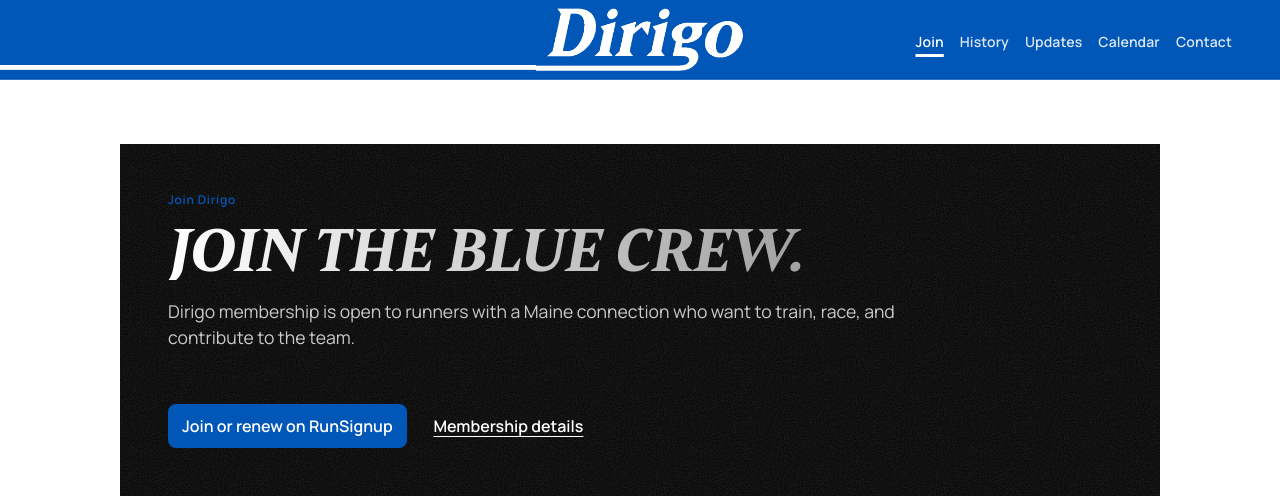
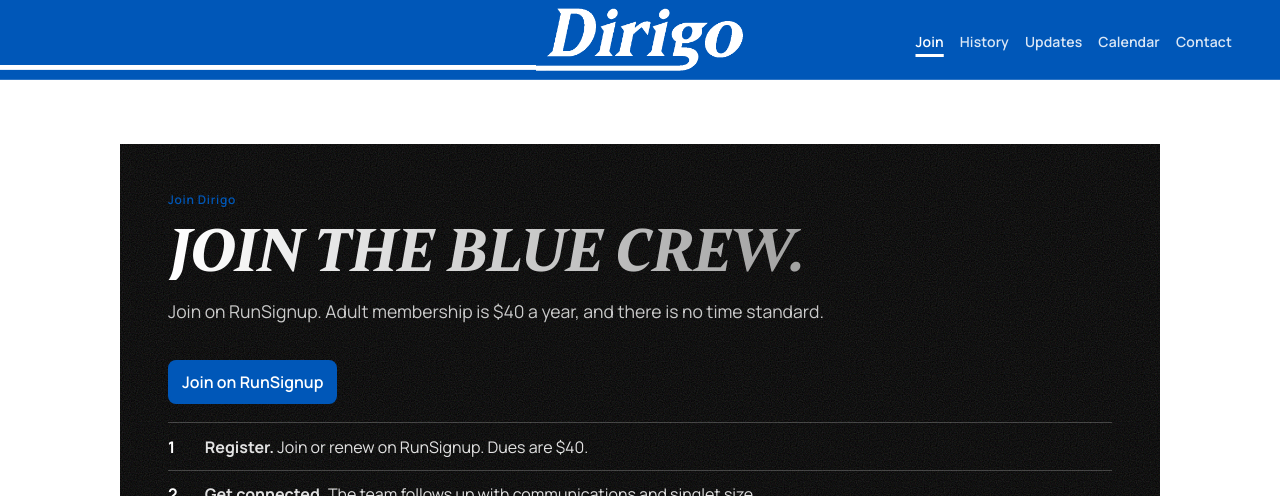
Before and after one commit to dirigorc/dirigorc, a Jekyll site: the page built from join.html, in a window 1280 px wide and 1400 px high. Shown: the top 496 px of the window. Built offline with Jekyll 4.4.1, drawn with Linux system fonts in a browser that asks for light colours; some of the changed text lies outside the part shown; grey boxes are pictures that could not be loaded.

Commit message:
Make calendar taps do something and answer how to join first.
Event titles and date tiles no longer point at themselves. They open the event, registration, results, or other listed link, and stay plain text when there is nowhere to go. The calendar page drops the blank lines the day loop was printing. The join page leads with the RunSignup steps and $40 dues, and loads a smaller photo after that answer.

Fixes #81

Co-authored-by: Crow Norlander <crowjonah@gmail.com>

```diff
--- a/_data/image_dimensions.yml
+++ b/_data/image_dimensions.yml
@@ -200,6 +200,9 @@
 - src: "assets/images/dirigo-history-instagram.jpg"
   width: 1080
   height: 1440
+- src: "assets/images/dirigo-join-instagram-720.jpg"
+  width: 720
+  height: 540
 - src: "assets/images/dirigo-join-instagram.jpg"
   width: 1080
   height: 810
--- a/join.html
+++ b/join.html
@@ -22,17 +22,32 @@ og_image_height=810
       <div>
         <p class="eyebrow">Join Dirigo</p>
         <h1>Join the blue crew.</h1>
-        <p>Dirigo membership is open to runners with a Maine connection who want to train, race, and contribute to the
-          team.</p>
+        <p>Join on RunSignup. Adult membership is $40 a year, and there is no time standard.</p>
         <div class="button-row page-hero-actions">
           <a class="button button-primary" href="https://runsignup.com/MemberOrg/DirigoRC/Register" target="_blank"
-            rel="noopener noreferrer">Join or renew on RunSignup</a>
-          <a class="button button-secondary" href="#membership-details">Membership details</a>
+            rel="noopener noreferrer">Join on RunSignup</a>
         </div>
+        <ol class="join-steps">
+          <li>
+            <span>1</span>
+            <p><strong>Register.</strong> Join or renew on RunSignup. Dues are $40.</p>
+          </li>
+          <li>
+            <span>2</span>
+            <p><strong>Get connected.</strong> The team follows up with communications and singlet size.</p>
+          </li>
+          <li>
+            <span>3</span>
+            <p><strong>Train and race.</strong> Show up for workouts, long runs, and team races.</p>
+          </li>
+        </ol>
+        <a class="text-link join-details-link" href="#membership-details">Membership details</a>
       </div>
-      <img src="assets/images/dirigo-join-instagram.jpg"
-        alt="Dirigo runners in blue team singlets gathered before a race. Instagram source image pending final approval."
-        {% include image-attributes.html src="assets/images/dirigo-join-instagram.jpg" loading="eager" decoding="async" fetchpriority="high" %}>
+      <img src="assets/images/dirigo-join-instagram-720.jpg"
+        srcset="assets/images/dirigo-join-instagram-720.jpg 720w, assets/images/dirigo-join-instagram.jpg 1080w"
+        sizes="(max-width: 900px) 100vw, 1040px"
+        alt="Dirigo runners in blue team singlets gathered before a race."
+        width="720" height="540" loading="lazy" decoding="async">
     </section>
 
     <section class="section pattern-quick-answer">
--- a/styles.css
+++ b/styles.css
@@ -1667,6 +1667,17 @@ body.has-lightbox {
   border-bottom: 1px solid var(--line);
 }
 
+.calendar-date-link {
+  display: block;
+  color: inherit;
+  text-decoration: none;
+}
+
+.calendar-date-link:hover .calendar-date,
+.calendar-date-link:focus-visible .calendar-date {
+  background: var(--dirigo-blue-dark);
+}
+
 .calendar-date {
   display: grid;
   place-items: center;
@@ -1879,6 +1890,50 @@ body.has-lightbox {
 
 .page-hero-actions {
   margin-top: 2.25rem;
+}
+
+.page-hero-join .page-hero-actions {
+  margin-top: 1.15rem;
+}
+
+.join-steps {
+  list-style: none;
+  margin: 1.15rem 0 0;
+  padding: 0;
+}
+
+.join-steps li {
+  display: grid;
+  grid-template-columns: 1.6rem minmax(0, 1fr);
+  gap: 0.7rem;
+  align-items: start;
+  margin: 0;
+  padding: 0.7rem 0 0;
+  border-top: 1px solid rgba(255, 255, 255, 0.22);
+}
+
+.join-steps li+li {
+  margin-top: 0.7rem;
+}
+
+.join-steps span {
+  color: var(--paper);
+  font-weight: 700;
+  line-height: 1.5;
+}
+
+.page-hero .join-steps p {
+  margin: 0;
+  max-width: none;
+  color: rgba(255, 255, 255, 0.88);
+  font-size: 1rem;
+}
+
+.join-details-link {
+  display: inline-block;
+  margin-top: 0.95rem;
+  text-decoration: underline;
+  text-underline-offset: 0.18em;
 }
 
 .page-hero-landscape img {
@@ -2346,7 +2401,9 @@ body.has-lightbox {
   }
 
   .page-hero-landscape.page-hero-join img {
-    aspect-ratio: auto;
+    aspect-ratio: 16 / 9;
+    max-height: 12rem;
+    object-fit: cover;
     object-position: center center;
   }
 
@@ -2652,23 +2709,6 @@ a:focus-visible {
   outline-color: var(--paper);
 }
 
-@media (prefers-reduced-motion: no-preference) {
-  .js main .section:not(.updates-archive),
-  .js main .updates-archive .activity-item:not(.search-result) {
-    opacity: 0;
-    transform: translateY(12px);
-  }
-
-  .js main .section:not(.updates-archive).is-in,
-  .js main .updates-archive .activity-item:not(.search-result).is-in {
-    opacity: 1;
-    transform: none;
-    transition:
-      opacity 700ms var(--ease),
-      transform 700ms var(--ease);
-  }
-}
-
 @media (prefers-reduced-motion: reduce) {
   html {
     scroll-behavior: auto;
```
Also changed, not shown: _includes/calendar-event-card.html (+32 -1 lines), _includes/site-footer.html (+0 -29 lines), calendar/index.html (+66 -66 lines), assets/images/dirigo-join-instagram-720.jpg (added).
